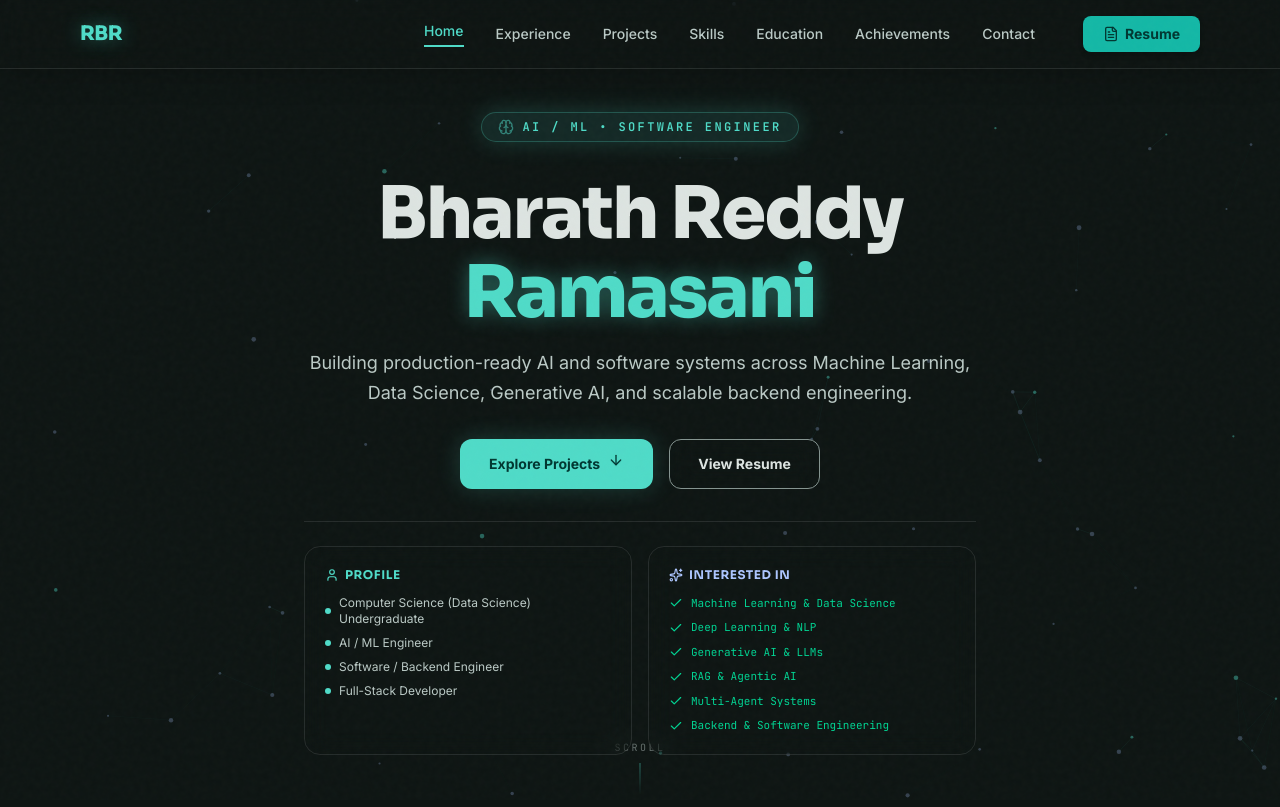
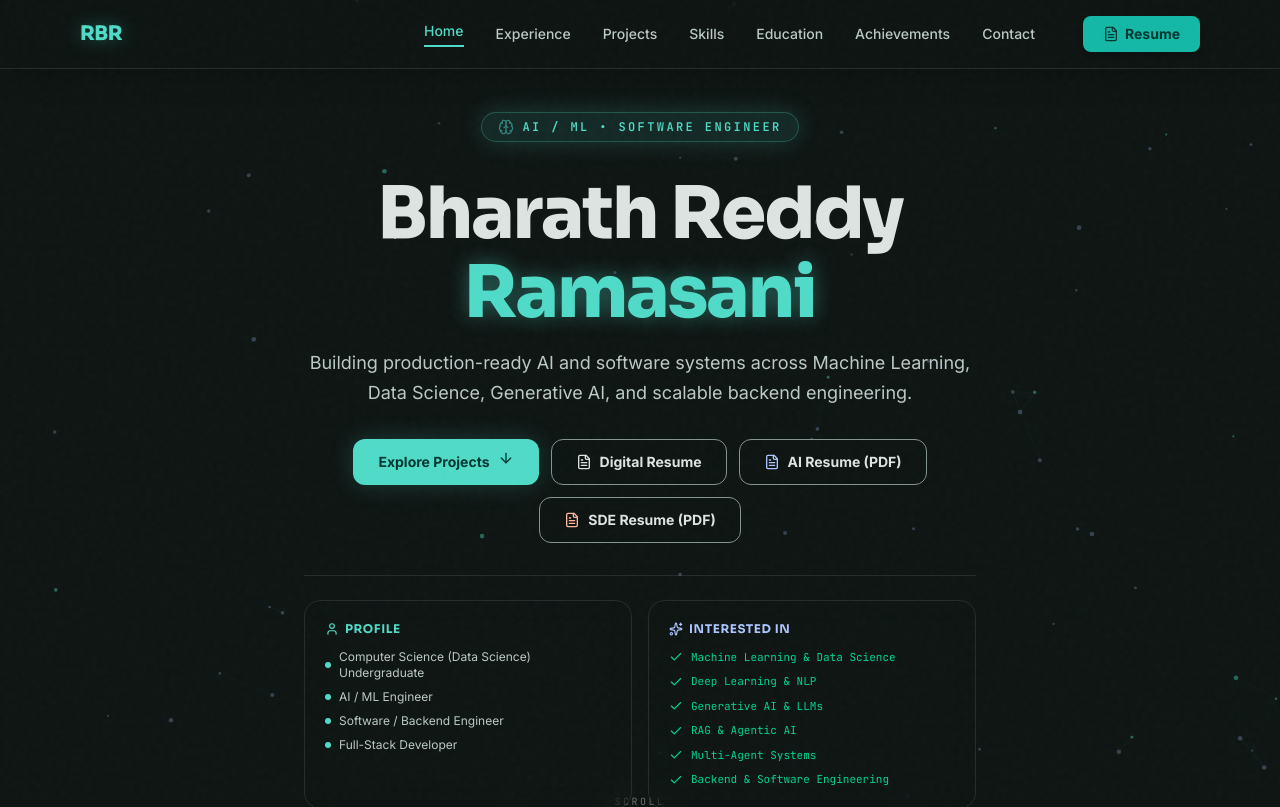
Before and after one commit to BharathReddyRamasani/Bharath_Portfolio, a React (Vite) app: page / in a window 1280 px wide. Shown: the top 807 px of the page. Built offline with nearby package versions, Linux system fonts and the light colour scheme.

Commit message:
feat: add download buttons for AI and SDE resumes

```diff
--- a/src/App.tsx
+++ b/src/App.tsx
@@ -127,21 +127,38 @@ export default function App() {
               initial={{ opacity: 0, y: 20 }}
               animate={{ opacity: 1, y: 0 }}
               transition={{ duration: 0.7, delay: 0.3 }}
-              className="flex flex-wrap justify-center gap-4"
+              className="flex flex-wrap justify-center gap-3"
             >
               <a
                 href="#projects"
-                className="bg-primary hover:bg-primary-container text-on-primary font-bold px-7 py-3.5 rounded-xl flex items-center gap-2 hover:scale-105 active:scale-95 transition-all glow-teal border border-primary/10 cursor-pointer text-sm"
+                className="bg-primary hover:bg-primary-container text-on-primary font-bold px-6 py-3 rounded-xl flex items-center gap-2 hover:scale-105 active:scale-95 transition-all glow-teal border border-primary/10 cursor-pointer text-sm"
               >
                 Explore Projects
                 <ArrowDown className="w-4 h-4 animate-bounce" />
               </a>
+
               <button
                 onClick={() => setResumeOpen(true)}
-                className="border border-outline hover:border-primary/50 text-on-surface font-bold px-7 py-3.5 rounded-xl backdrop-blur-md hover:bg-white/5 hover:text-primary transition-all cursor-pointer text-sm"
+                className="border border-outline hover:border-primary/50 text-on-surface font-bold px-6 py-3 rounded-xl backdrop-blur-md hover:bg-white/5 hover:text-primary transition-all cursor-pointer text-sm flex items-center gap-2"
               >
-                View Resume
+                <FileText className="w-4 h-4" /> Digital Resume
               </button>
+
+              <a
+                href="http://drive.google.com/file/d/1siq7BHmpvKMiIXQg2uuNlAGxOrwccjc5/view"
+                target="_blank" rel="noreferrer"
+                className="border border-outline hover:border-primary/50 text-on-surface font-bold px-6 py-3 rounded-xl backdrop-blur-md hover:bg-white/5 hover:text-primary transition-all cursor-pointer text-sm flex items-center gap-2"
+              >
+                <FileText className="w-4 h-4 text-secondary" /> AI Resume (PDF)
+              </a>
+
+              <a
+                href="https://drive.google.com/file/d/1IvMVJPDKRZASnS4dKybUEOku8r23NOxI/view?usp=sharing"
+                target="_blank" rel="noreferrer"
+                className="border border-outline hover:border-primary/50 text-on-surface font-bold px-6 py-3 rounded-xl backdrop-blur-md hover:bg-white/5 hover:text-primary transition-all cursor-pointer text-sm flex items-center gap-2"
+              >
+                <FileText className="w-4 h-4 text-tertiary" /> SDE Resume (PDF)
+              </a>
             </motion.div>
 
             {/* Scannable Profile Cards */}
```
